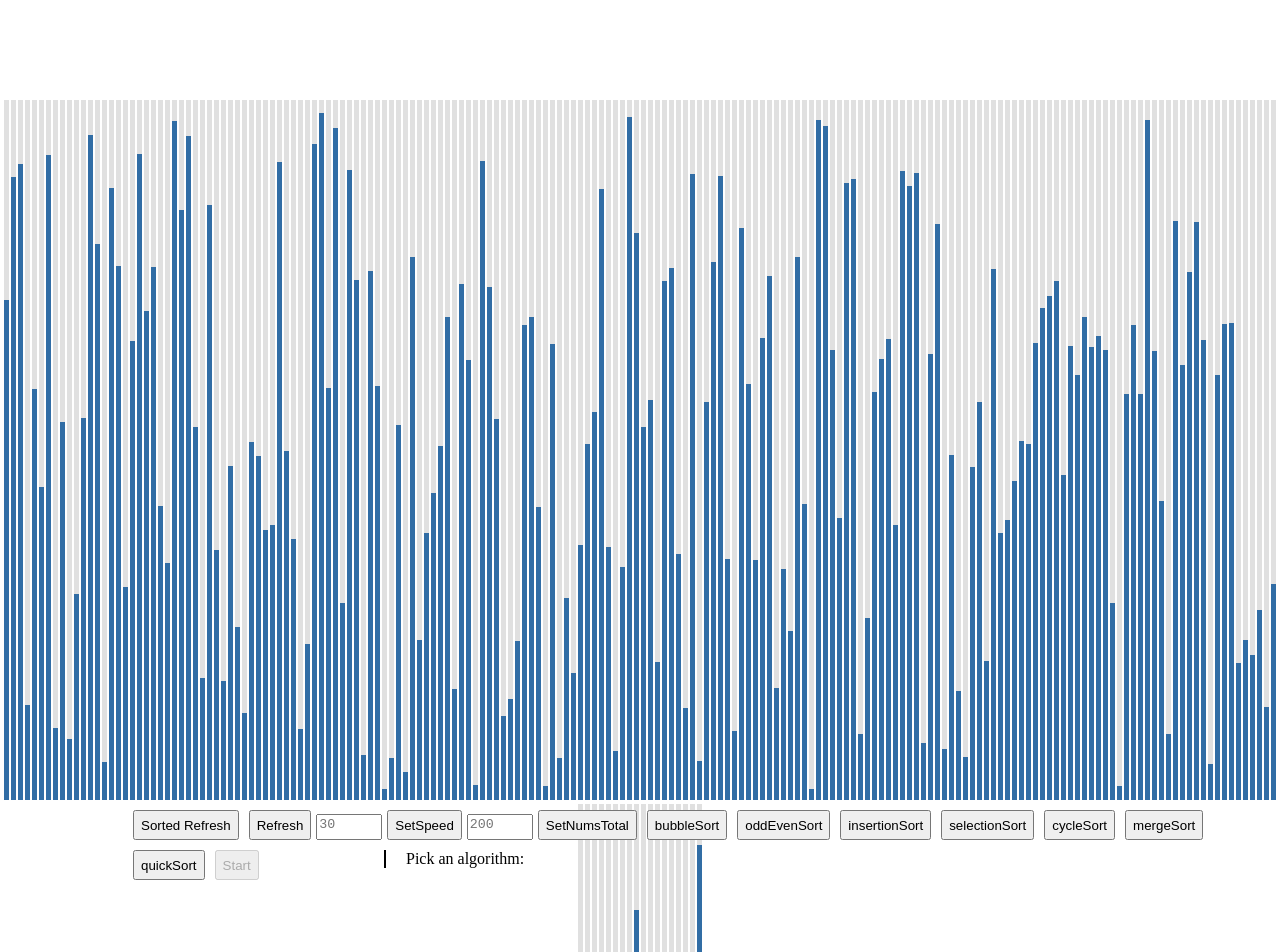
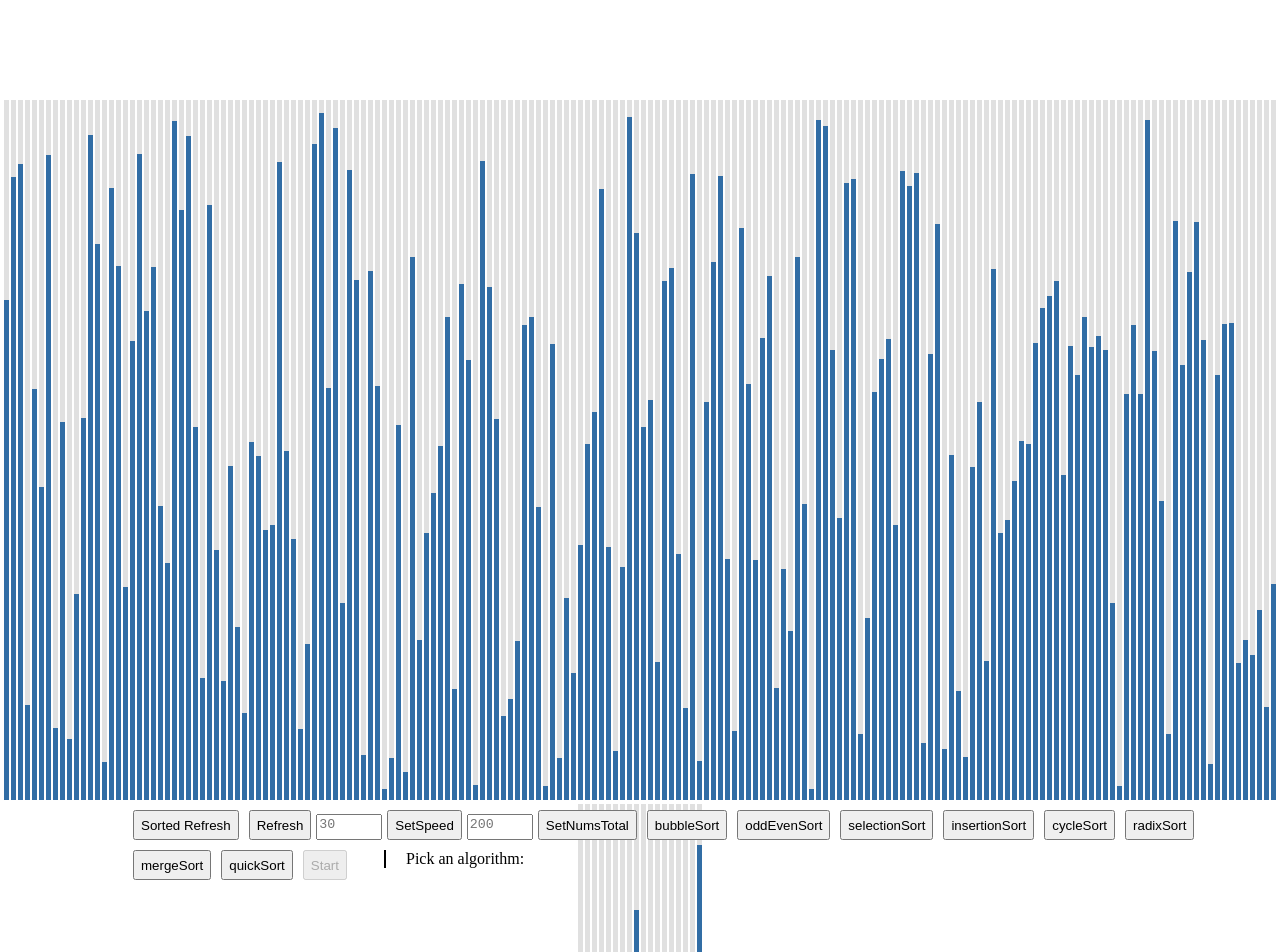
Before and after one commit to allenfeng2014/sorting-algorithms-visualizer, a React (Create React App) app: page / in a window 1280 px wide. Shown: the top 952 px of the page. Built offline with nearby package versions, Linux system fonts and the light colour scheme.

Commit message:
added radixSort

```diff
--- a/src/Numbers.js
+++ b/src/Numbers.js
@@ -134,7 +134,7 @@ function Numbers() {
           let heights = action.setHeights;
           for (let idx = 0; idx < indices.length; idx++) {
             numBars.setBarHeight(indices[idx], heights[idx]);
-            numBars.setBarColor(indices[idx], colorOrange);
+            //numBars.setBarColor(indices[idx], colorOrange);
             numbers[indices[idx]] = heights[idx];
           }
         }
@@ -152,15 +152,7 @@ function Numbers() {
   };
 
   const buttons = {
-    sortingAlgoNames: [
-      "bubbleSort",
-      "oddEvenSort",
-      "insertionSort",
-      "selectionSort",
-      "cycleSort",
-      "mergeSort",
-      "quickSort",
-    ],
+    sortingAlgoNames: Object.keys(sortingAlgos),
     disableAlgoButtons: function (disable) {
       this.sortingAlgoNames.forEach((algoName) => {
         document.getElementById(`button-${algoName}`).disabled = disable;
--- a/src/sortingAlgos.js
+++ b/src/sortingAlgos.js
@@ -19,6 +19,11 @@ parameters:
             }
 */
 const sortingAlgos = {
+  // bubbleSort: sort numbers by swapping unsorted adjacent numbers
+  //    traverse from the beginning to the end
+  //    check if two adjacent numbers are sorted (num1 <= num2)
+  //    if unsorted, swap them
+  //    keep iterating until no swap is needed for the entire array
   bubbleSort: function (numbers) {
     let numActions = [];
     let nums = [...numbers];
@@ -126,6 +131,12 @@ const sortingAlgos = {
     return { numsSorted: nums, numActions };
   },
 
+  // insertionSort: sort numbers by inserting everyone at its correct index
+  //    traverse array from the beginning to the end
+  //    for each number, traverse from the beginning to find
+  //    the first number which the current number is less than
+  //    then insert the current number at that index
+  //    iterate from idx 0 to length-1
   insertionSort: function (numbers) {
     let numActions = [];
     let nums = [...numbers];
@@ -153,6 +164,9 @@ const sortingAlgos = {
     return { numsSorted: nums, numActions };
   },
 
+  // cycleSort: sort numbers by putting them at their correct indices
+  //    for each number, its correct index = count of numbers less than it
+  //    keep iterating until every number is at its correct index
   cycleSort: function (numbers) {
     let numActions = [];
     let nums = [...numbers];
@@ -199,6 +213,72 @@ const sortingAlgos = {
       }
       nums[curIdx] = curNum;
       curIdx++;
+    }
+
+    return { numsSorted: nums, numActions };
+  },
+
+  // radixSort: sort numbers from LSB to MSB (decimal base)
+  radixSort: function (numbers) {
+    let numActions = [];
+    let nums = [...numbers];
+    let length = nums.length;
+
+    let divisor = 10;
+    let prevDivisor = 1;
+    let digits = [];
+    for (let digit = -9; digit <= 9; digit++) {
+      digits.push(digit);
+    }
+
+    let noMoreDigits = false;
+    while (!noMoreDigits) {
+      noMoreDigits = true;
+
+      // count number of appearance for each digit (-9 ~ 9)
+      let counts = new Array(digits.length).fill(0);
+      for (let idx = 0; idx < length; idx++) {
+        numActions.push({
+          swap: false,
+          swapIndices: [idx],
+        });
+        let digitIdx = digits.indexOf(
+          ((nums[idx] % divisor) - (nums[idx] % prevDivisor)) / prevDivisor
+        );
+        counts[digitIdx]++;
+        if (
+          noMoreDigits &&
+          (nums[idx] % (divisor * 10)) - (nums[idx] % divisor) !== 0
+        ) {
+          noMoreDigits = false;
+        }
+      }
+      // find correct positions of each digit based on total counts of prev digits
+      for (let idx = 1; idx < counts.length; idx++) {
+        counts[idx] += counts[idx - 1];
+      }
+      // put numbers in their correct position in a new array
+      let newNums = [...nums];
+      for (let idx = length - 1; idx >= 0; idx--) {
+        let curNum = nums[idx];
+        let digitIdx = digits.indexOf(
+          ((curNum % divisor) - (curNum % prevDivisor)) / prevDivisor
+        );
+        let targetIdx = counts[digitIdx] - 1;
+        numActions.push({
+          toggle: true,
+          toggleIndices: [targetIdx],
+          set: true,
+          setIndices: [targetIdx],
+          setHeights: [curNum],
+        });
+        newNums[targetIdx] = curNum;
+        counts[digitIdx]--;
+      }
+      // keep going for the next more significant bit
+      nums = newNums;
+      prevDivisor = divisor;
+      divisor *= 10;
     }
 
     return { numsSorted: nums, numActions };
```
Also changed, not shown: src/test.js (+60 -5 lines), 1 other file (tests, documents, lock files or other folders).
